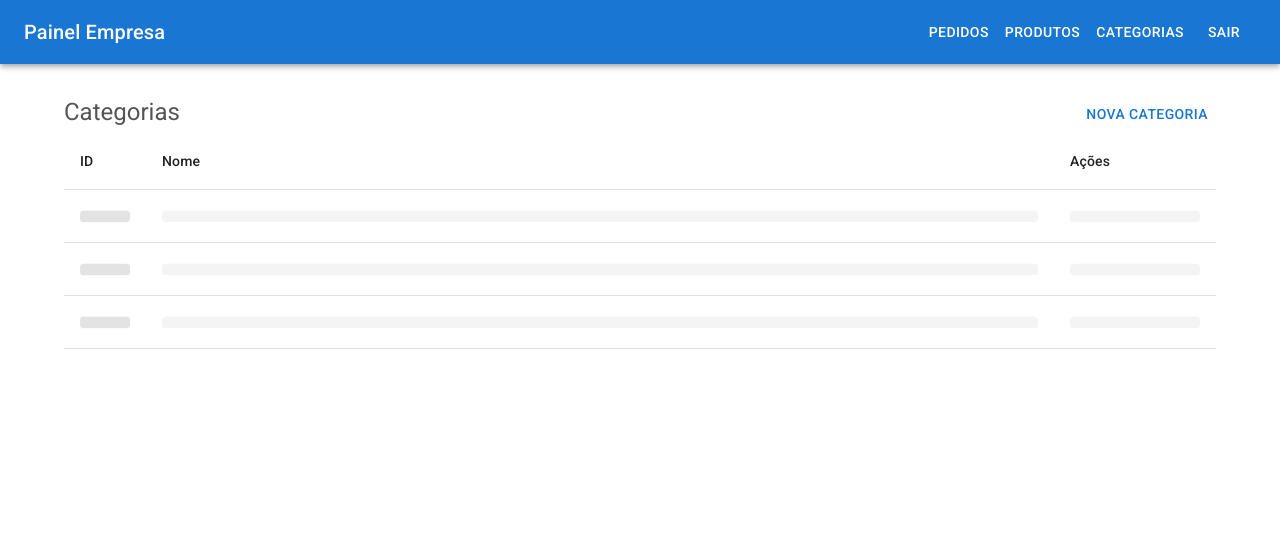
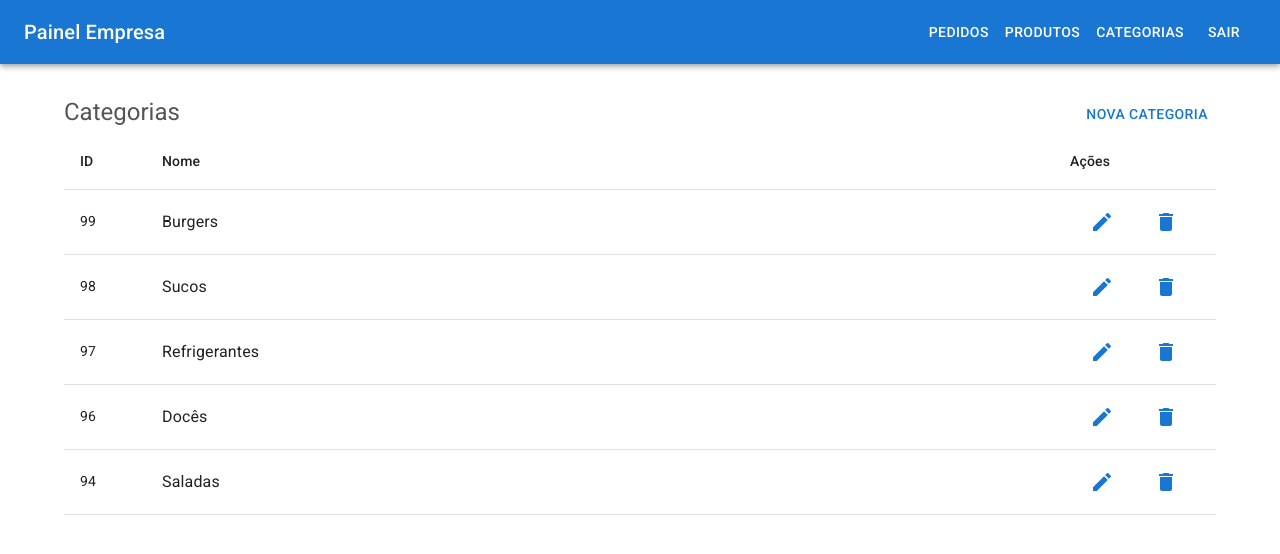
Before and after one commit to zumpchiat/tab-painel, a Next.js app: page /categorias in a window 1280 px wide. Shown: the top 554 px of the page. Built offline with nearby package versions, Linux system fonts and the light colour scheme.

Commit message:
List category

```diff
--- a/src/app/(inside)/categorias/page.tsx
+++ b/src/app/(inside)/categorias/page.tsx
@@ -1,6 +1,9 @@
 "use client";
 
+import CategoryTableItem from "@/components/CategoryTableItem";
 import CategoryTableSkeleton from "@/components/CategoryTableSkeleton";
+import { getCategories } from "@/libs/api";
+import { Category } from "@/types/Category";
 import {
   Box,
   Button,
@@ -11,12 +14,29 @@ import {
   TableRow,
   Typography,
 } from "@mui/material";
-import { useState } from "react";
-
-function handleNewCategory() {}
+import { useEffect, useState } from "react";
 
 export default function Page() {
-  const [loading, setLoading] = useState(true);
+  const [loading, setLoading] = useState(false);
+  const [categories, setCategories] = useState<Category[]>([]);
+  //get category
+
+  async function getCatgoryiesPage() {
+    setLoading(false);
+    setCategories([]);
+    const listCategory: Category[] = await getCategories();
+    setCategories(listCategory);
+    setLoading(false);
+  }
+
+  useEffect(() => {
+    getCatgoryiesPage();
+  }, []);
+
+  function handleNewCategory() {}
+  function handleDeleteCategory() {}
+  function handleEditCategory() {}
+
   return (
     <>
       <Box sx={{ my: 3, mt: 4, displayPrint: "none" }}>
@@ -48,6 +68,15 @@ export default function Page() {
                 <CategoryTableSkeleton />
               </>
             )}
+            {!loading &&
+              categories.map((item) => (
+                <CategoryTableItem
+                  key={item.id}
+                  item={item}
+                  onEdit={handleEditCategory}
+                  onDelete={handleDeleteCategory}
+                />
+              ))}
           </TableBody>
         </Table>
       </Box>
--- a/src/app/(inside)/produtos/page.tsx
+++ b/src/app/(inside)/produtos/page.tsx
@@ -2,7 +2,7 @@
 
 import ProductEditDialog from "@/components/ProductEditDialog";
 import ProductTableItem from "@/components/ProductTableItem";
-import ProductTableSkeleton from "@/components/ProductTableSkeleton ";
+import ProductTableSkeleton from "@/components/ProductTableSkeleton";
 
 import {
   createProduct,
--- /dev/null
+++ b/src/components/CategoryTableItem.tsx
@@ -0,0 +1,37 @@
+import { Category } from "@/types/Category";
+import { Product } from "@/types/Product";
+import { Delete, Edit } from "@mui/icons-material";
+import { Box, Button, TableCell, TableRow, Typography } from "@mui/material";
+
+interface Props {
+  item: Category;
+  onEdit: (item: Category) => void;
+  onDelete: (item: Category) => void;
+}
+
+export default function CategoryTableItem({ item, onEdit, onDelete }: Props) {
+  return (
+    <>
+      <TableRow hover>
+        <TableCell
+          sx={{ width: 50, display: { xs: "none", md: "table-cell" } }}
+        >
+          {item.id}
+        </TableCell>
+
+        <TableCell>
+          <Typography component="strong">{item.nome}</Typography>
+        </TableCell>
+
+        <TableCell sx={{ width: { xs: 50, md: 130 } }}>
+          <Button onClick={() => onEdit(item)} size="small">
+            <Edit />
+          </Button>
+          <Button onClick={() => onDelete(item)} size="small">
+            <Delete />
+          </Button>
+        </TableCell>
+      </TableRow>
+    </>
+  );
+}
```
